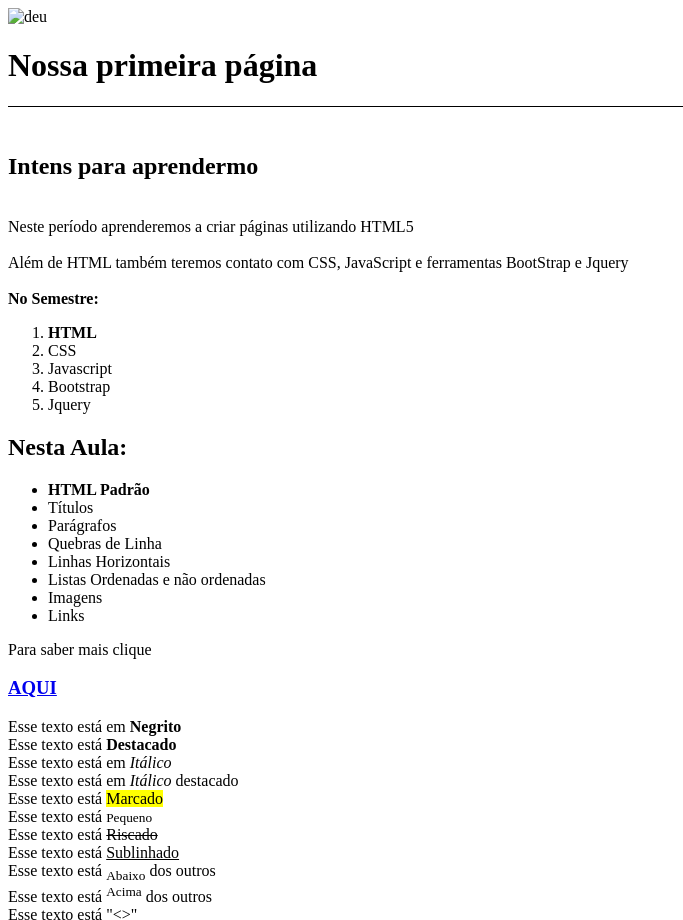
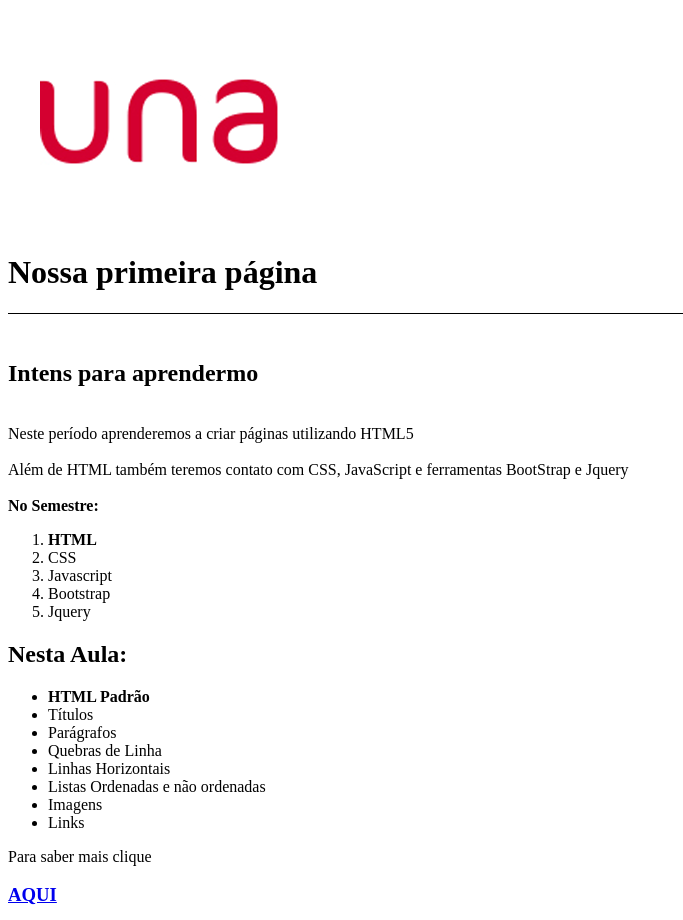
Before and after one commit to douglaspereira2017/douglaspereira2017.github.io, a plain HTML site: page index.html in a window 1280 px wide. Shown: the top 920 px of the page, without its empty margins (0-683 px from the left). Drawn offline with Linux system fonts and the light colour scheme.

Commit message:
Update index.html

```diff
--- a/index.html
+++ b/index.html
@@ -6,7 +6,7 @@
 		</title>
 	</head>
 	<body>
-		<img src="una.png"alt=deu ruim /> <br>
+		<img src="imagens/una.png"alt="logo_una"/>
 		<h1>Nossa primeira página</h1>
 		<hr align="center" width="4000" size="1" color="black"> <br>
 		<h2>Intens para aprendermo</h2><br>
```
